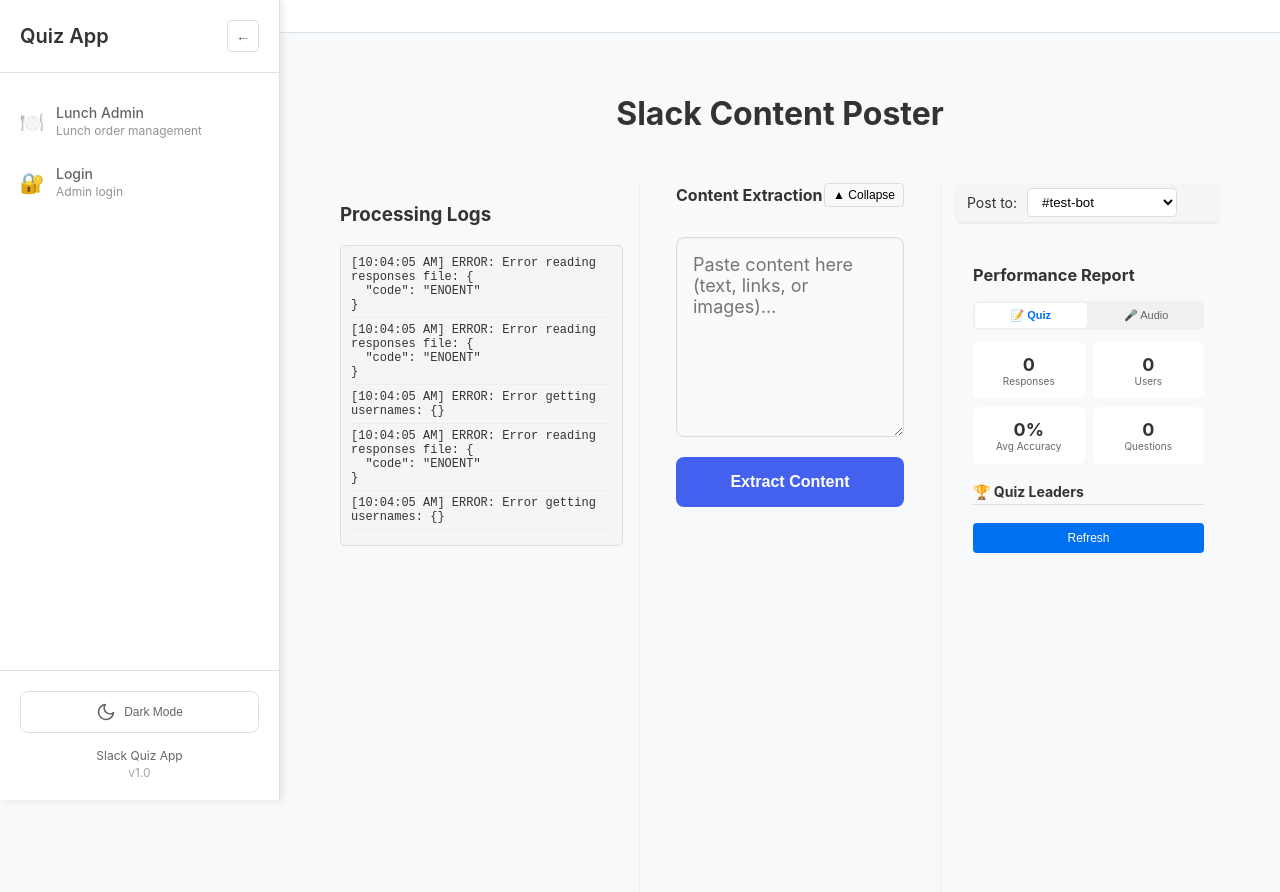
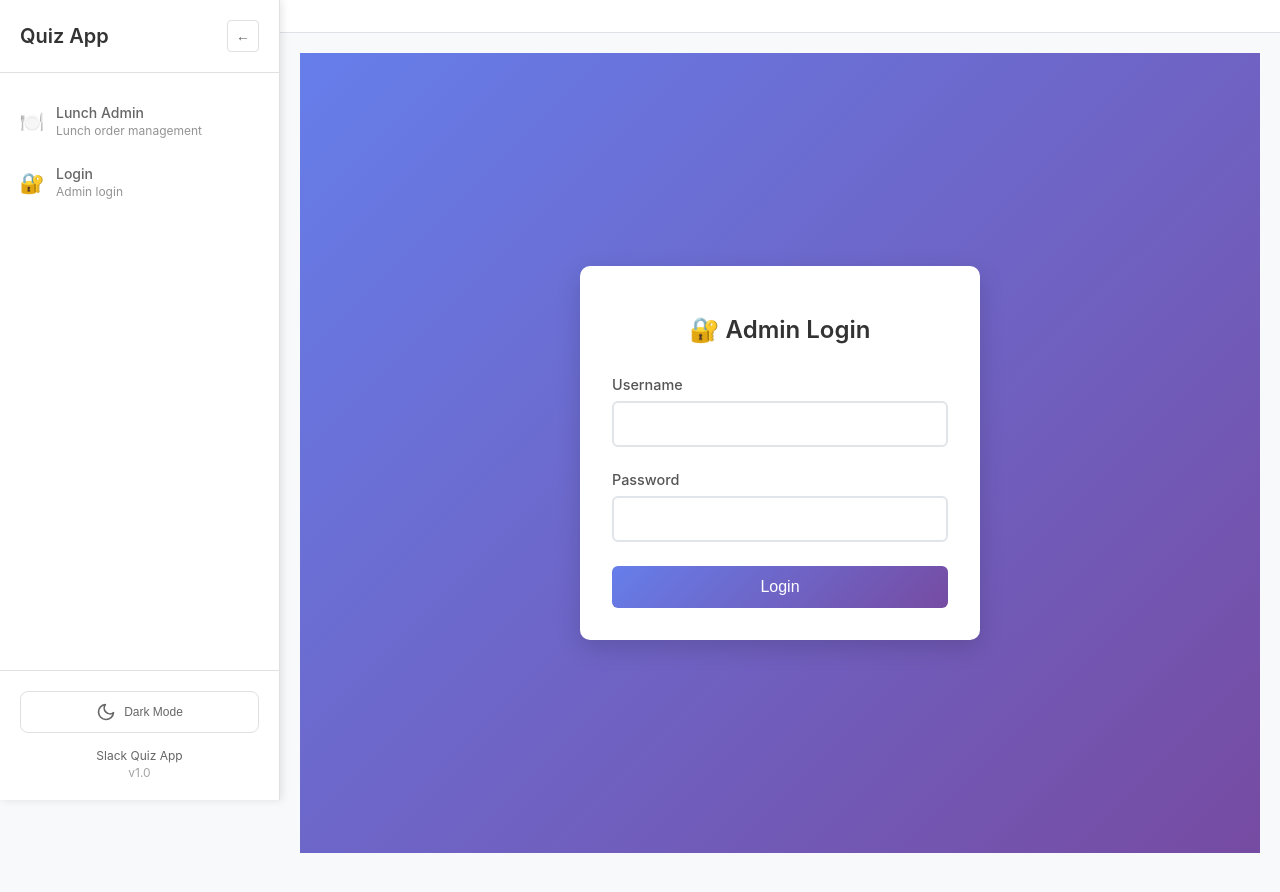
Before and after one commit to doanhaivu/slack-quiz-app, a Next.js app: page / in a window 1280 px wide. Shown: the top 892 px of the page. Built offline with nearby package versions, Linux system fonts and the light colour scheme.

Commit message:
Protect admin page

```diff
--- a/pages/index.tsx
+++ b/pages/index.tsx
@@ -9,6 +9,7 @@
 import { useContentExtraction } from '../hooks/useContentExtraction';
 import { useMediaHandling } from '../hooks/useMediaHandling';
 import { useLogs } from '../contexts/LogContext';
+import ProtectedRoute from '../components/ProtectedRoute';
 
 // Define styles type to include all CSS classes
 interface Styles {
@@ -386,6 +387,7 @@
   );
 
   return (
+    <ProtectedRoute>
       <div className={typedStyles.container}>
         <main>
           <h1 className={typedStyles.title}>
@@ -399,5 +401,6 @@
           />
         </main>
       </div>
+    </ProtectedRoute>
   );
 }
```
Lines whose indentation alone changed are shown as unchanged.
